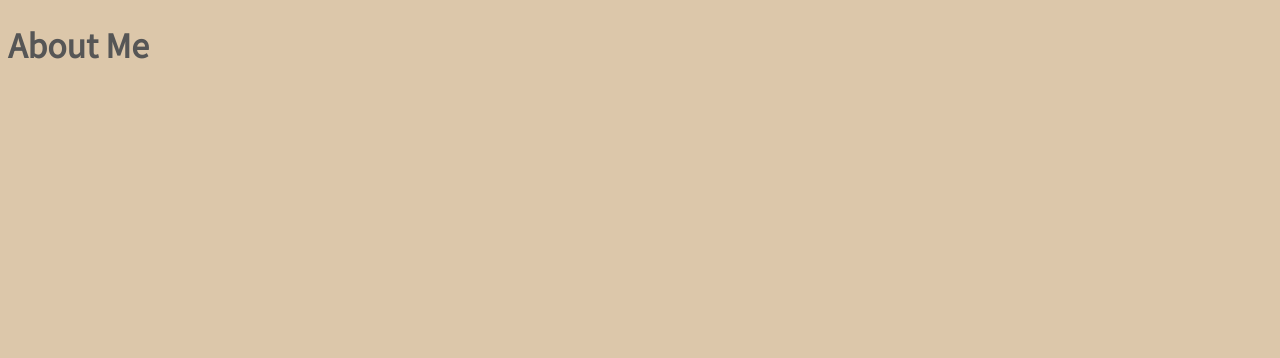
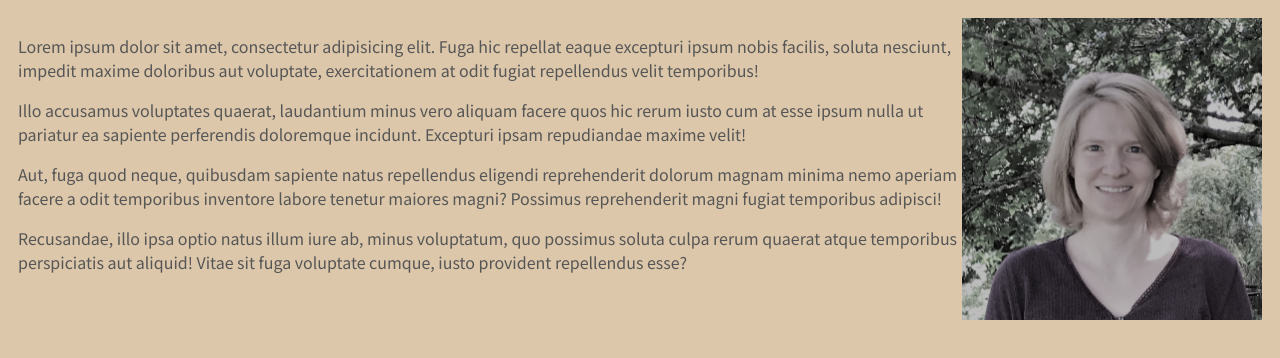
Before and after one commit to KLPainter/Portfolio, a website: page html/about.html in a window 1280 px wide. Drawn offline with Linux system fonts and the light colour scheme.

Commit message:
progress

```diff
--- a/css/about.css
+++ b/css/about.css
@@ -18,7 +18,8 @@ body {
     color: $text-color;
     height: 200px;
     opacity: 0;
-    animation: 1s ease-in 0s 1 normal forwards fadeIn;
+    animation: 750ms ease-in 0s 1 normal forwards fadeIn;
+    padding: 10px;
 }
 
 @keyframes fadeIn {
@@ -29,3 +30,8 @@ body {
         opacity: 1;
     }
 }
+
+img {
+    width: 300px;
+    float: right;
+}
--- a/css/contact.css
+++ b/css/contact.css
@@ -19,7 +19,7 @@ body {
     color: $text-color;
     /* height: 400px; */
     opacity: 0;
-    animation: 1s ease-in 0s 1 normal forwards fadeIn;
+    animation: 750ms ease-in 0s 1 normal forwards fadeIn;
 }
 
 @keyframes fadeIn {
--- a/css/launch.css
+++ b/css/launch.css
@@ -13,12 +13,22 @@ $body-color: $color-apple-core;
 $text-color: $color-blackboard;
 
 body {
+    padding: 0px;
     background-color: $body-color;
     font-family: 'Noto Sans KR', sans-serif;
     color: $text-color;
-    height: 200px;
     opacity: 0;
-    animation: 1s ease-in 0s 1 normal forwards fadeIn;
+    animation: 750ms ease-in 0s 1 normal forwards fadeIn;
+    display: grid;
+    grid-template-columns: 1 fr;
+    div {
+        align-self: center;
+        justify-self: center;
+    }
+    img {
+        align-self:  center;
+        justify-self: center;
+    }
 }
 
 @keyframes fadeIn {
@@ -30,7 +40,12 @@ body {
     }
 }
 
-img {
-    width: 400px;
-    float: right;
+@media (min-width: 700px) {
+    body {
+        grid-template-columns: 1fr 1fr;
+        img {
+            justify-self: end;
+        }
+    }
+
 }
--- a/css/main.css
+++ b/css/main.css
@@ -94,6 +94,7 @@ main {
     margin-top: -250px;
     display: flex;
     justify-content: center;
+    background-color: $color-background; /* hides pointers on frame change */
 }
 
 iframe {
@@ -139,7 +140,5 @@ a {
     }
     a:hover {
         font-size: 2.1em;
-        /* transition: font-size 500ms;
-        transition-timing-function: ease-in-out; */
     }
 }
--- a/css/projects.css
+++ b/css/projects.css
@@ -18,7 +18,7 @@ body {
     color: $text-color;
     height: 200px;
     opacity: 0;
-    animation: 1s ease-in 0s 1 normal forwards fadeIn;
+    animation: 750ms ease-in 0s 1 normal forwards fadeIn;
 }
 
 @keyframes fadeIn {
--- a/html/about.html
+++ b/html/about.html
@@ -9,6 +9,10 @@
     <title>About Me</title>
 </head>
 <body>
-    <h1>About Me</h1>
+    <img src="../images/Me-slate.jpg" alt="Karen, software developer">
+    <p>Lorem ipsum dolor sit amet, consectetur adipisicing elit. Fuga hic repellat eaque excepturi ipsum nobis facilis, soluta nesciunt, impedit maxime doloribus aut voluptate, exercitationem at odit fugiat repellendus velit temporibus!</p>
+    <p>Illo accusamus voluptates quaerat, laudantium minus vero aliquam facere quos hic rerum iusto cum at esse ipsum nulla ut pariatur ea sapiente perferendis doloremque incidunt. Excepturi ipsam repudiandae maxime velit!</p>
+    <p>Aut, fuga quod neque, quibusdam sapiente natus repellendus eligendi reprehenderit dolorum magnam minima nemo aperiam facere a odit temporibus inventore labore tenetur maiores magni? Possimus reprehenderit magni fugiat temporibus adipisci!</p>
+    <p>Recusandae, illo ipsa optio natus illum iure ab, minus voluptatum, quo possimus soluta culpa rerum quaerat atque temporibus perspiciatis aut aliquid! Vitae sit fuga voluptate cumque, iusto provident repellendus esse?</p>
 </body>
 </html>
```
Also changed, not shown: html/launch.html (+3 -3 lines), build/css/about.css, build/css/contact.css, build/css/launch.css, build/css/main.css, build/css/projects.css, images/Me-slate.jpg (added), 1 other file.
